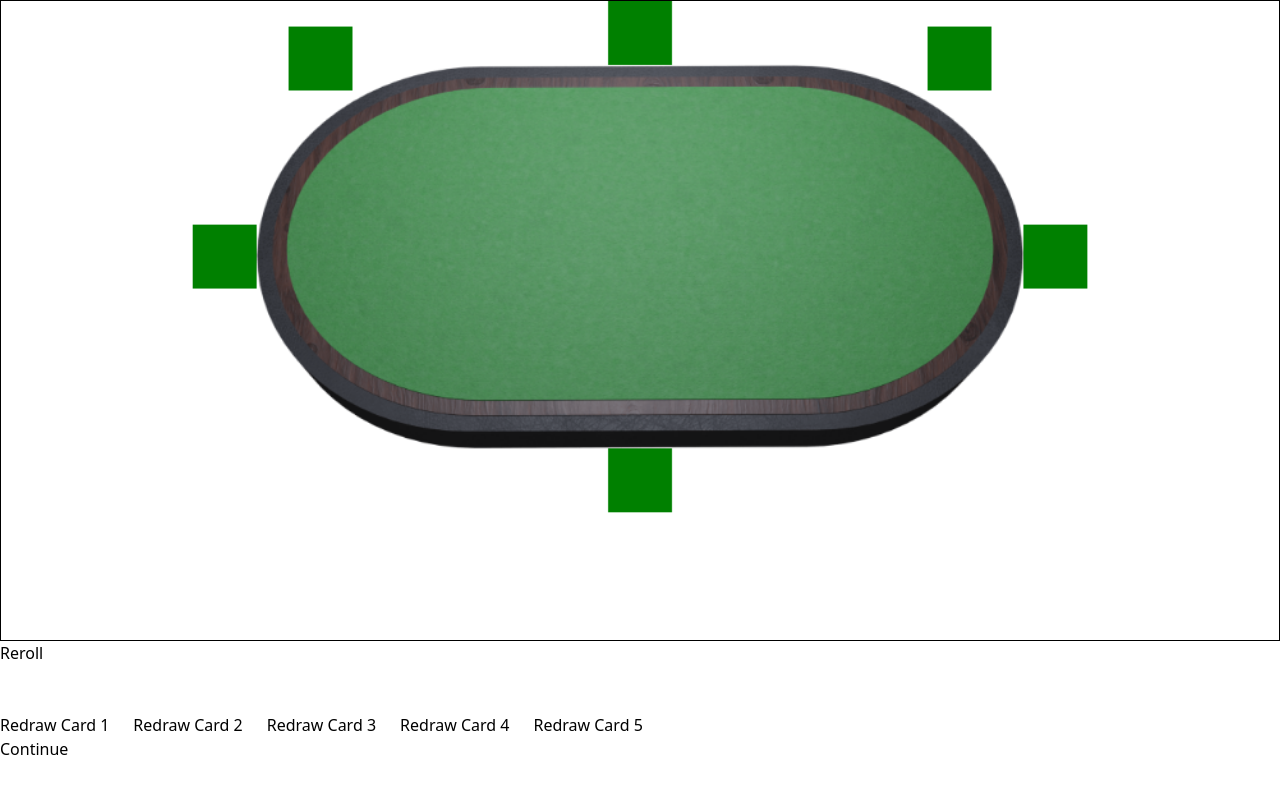
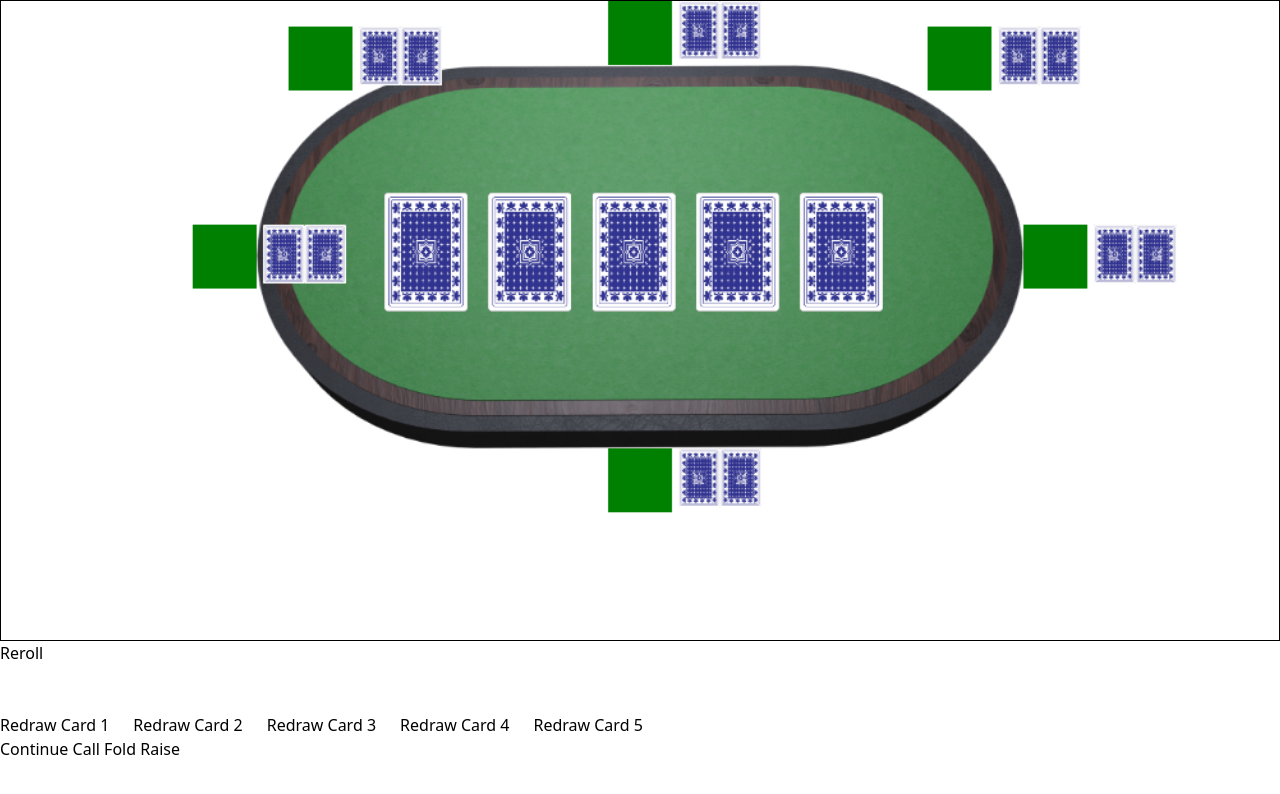
Before and after one commit to atsai2/sheep, a plain HTML site: page app/templates/game.html in a window 1280 px wide. Drawn offline with nearby package versions, Linux system fonts and the light colour scheme.

Commit message:
Added photos of cards, initial poker game state finished

```diff
--- a/app/static/js/game.js
+++ b/app/static/js/game.js
@@ -1,72 +1,48 @@
+//CANVAS
 function setup(){
-  const poker_table = document.getElementById("poker_table")
   ctx.drawImage(poker_table, 200, 50, 600, 300) //DRAWS POKER TABLE
 
   draw_players(6)
+  draw_back_community_cards()
 }
 
-function draw_players(num_players){
-  var player_list = [
+function draw_players(num_players){ //draws green squares of all players and their cards
+  var player_list = [ //POSITIONS OF ALL PLAYERS 1-6
       [475, 350, 50, 50],
       [150, 175, 50, 50],
       [225, 20, 50, 50],
       [475, 0, 50, 50],
       [725, 20, 50, 50],
       [800, 175, 50, 50],
+  ]
 
-  ]
   for(let i = 0; i < num_players; i++){
     ctx.beginPath()
-    ctx.rect(player_list[i][0],player_list[i][1],player_list[i][2],player_list[i][3])
+    ctx.rect(player_list[i][0],player_list[i][1],player_list[i][2],player_list[i][3]) //DRAWS SQUARE PROFILE
     ctx.fillStyle = "green";
     ctx.fill()
+
+    ctx.drawImage(yellow_back, player_list[i][0] + 55,player_list[i][1], 975/30, 1388/30) //DRAWS BACK OF CARD
+    ctx.drawImage(yellow_back, player_list[i][0] + 55 + 975/30,player_list[i][1], 975/30, 1388/30)
   }
 }
 
-function draw_back_cards(){
-
+function draw_back_community_cards(){ //draws the 5 cards on the table, face down
+  ctx.drawImage(yellow_back, 300 + 975/12 * 0, 150, 975/15, 1388/15)
+  ctx.drawImage(yellow_back, 300 + 975/12 * 1, 150, 975/15, 1388/15)
+  ctx.drawImage(yellow_back, 300 + 975/12 * 2, 150, 975/15, 1388/15)
+  ctx.drawImage(yellow_back, 300 + 975/12 * 3, 150, 975/15, 1388/15)
+  ctx.drawImage(yellow_back, 300 + 975/12 * 4, 150, 975/15, 1388/15)
 }
 
-//
-// function change_button(){
-//   ctx.beginPath()
-//   ctx.rect(75, 375, 100, 65);
-//   ctx.fillStyle = "green";
-//   ctx.fill()
-// }
-//
-// function change_button_back(){
-//   ctx.beginPath()
-//   ctx.rect(75, 375, 100, 65);
-//   ctx.fillStyle = "#A3F0A3";
-//   ctx.fill()
-// }
 
-//RUNNING CODE
+
+//RUNNING CANVAS CODE
 
 const canvas = document.getElementById("canvas1");
 const ctx = canvas.getContext("2d");
 
 setup()
-// canvas.addEventListener('click', function(event) {
-//   console.log(event.clientX, event.clientY)
-//   console.log(event., event.clientY)
-//   change_button()
-// })
-//
-// canvas.addEventListener('mousedown', function(event){
-//   if(event.clientX > 150 & event.clientX < 350 & event.clientY > 650 & event.clientY < 750){
-//     change_button()
-//   }
-// })
-//
-// canvas.addEventListener('mouseup', function(event){
-//   if(event.clientX > 150 & event.clientX < 350 & event.clientY > 650 & event.clientY < 750){
-//     change_button_back()
-//   }
-// })
-
-
 
 
 
--- a/app/templates/game.html
+++ b/app/templates/game.html
@@ -9,6 +9,7 @@
   <body>
     <div style="display:none">
       <img id="poker_table" width="220" height="277" src="../static/image/poker table3.png">
+      <img id="yellow_back" width="975" height="1388" src="../static/image/yellow_back.png">
     </div>
     <canvas id="canvas1" width="1000" height="500" style="width: 100%; border:1px solid #000000;"></canvas>
 
@@ -35,6 +36,9 @@
 
     <button id="cont">Continue</button>
 
+    <button id="call">Call</button>
+    <button id="fold">Fold</button>
+    <button id="raise">Raise</button>
 
 
     <script>
```
